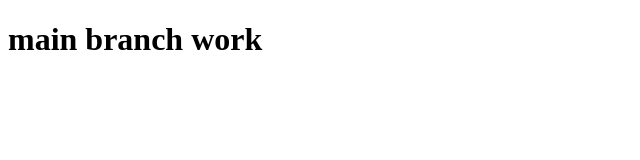
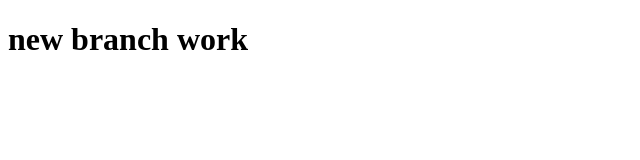
Before and after one commit to Qasim-Qureshi/branch, a plain HTML site: page index.html in a window 1280 px wide. Shown: the whole page, without its empty margins (0-640 px from the left). Drawn offline with Linux system fonts and the light colour scheme.

Commit message:
new work

```diff
--- a/index.html
+++ b/index.html
@@ -6,6 +6,6 @@
     <title>Document</title>
 </head>
 <body>
-    <h1> main branch work</h1>
+    <h1>new branch work</h1>
 </body>
 </html>
```
